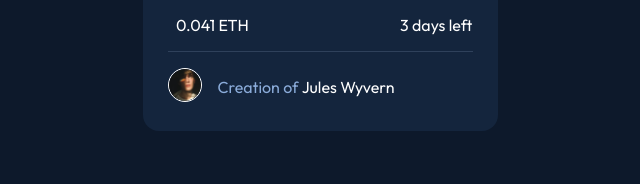
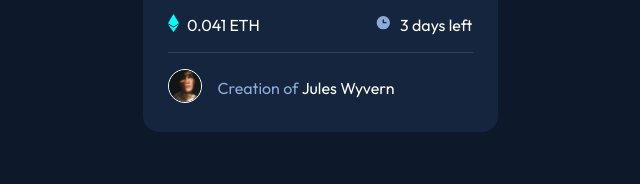
Before and after one commit to claude1018/nft-preview-card-component, a website: page index.html in a window 1280 px wide. Shown: the part 564-748 px from the top of the page, 320-960 px from the left. Drawn offline with Linux system fonts and the light colour scheme; the site is published under a folder, as on GitHub Pages, so addresses that start at the root find nothing; files whose address does not match are found by name.

Commit message:
updata style

```diff
--- a/sass/main.sass
+++ b/sass/main.sass
@@ -78,13 +78,13 @@ main
         align-items: center
         &:first-child
           &::before
-            content: url('/app/images/icon-ethereum.svg')
+            content: url('./app/images/icon-ethereum.svg')
             display: inline-block
             margin-right: 0.525rem
 
         &:last-child
           &::before
-            content: url('/app/images/icon-clock.svg')
+            content: url('./app/images/icon-clock.svg')
             display: inline-block
             margin-right: 0.525rem
 
```
Also changed, not shown: app/css/main.css.
